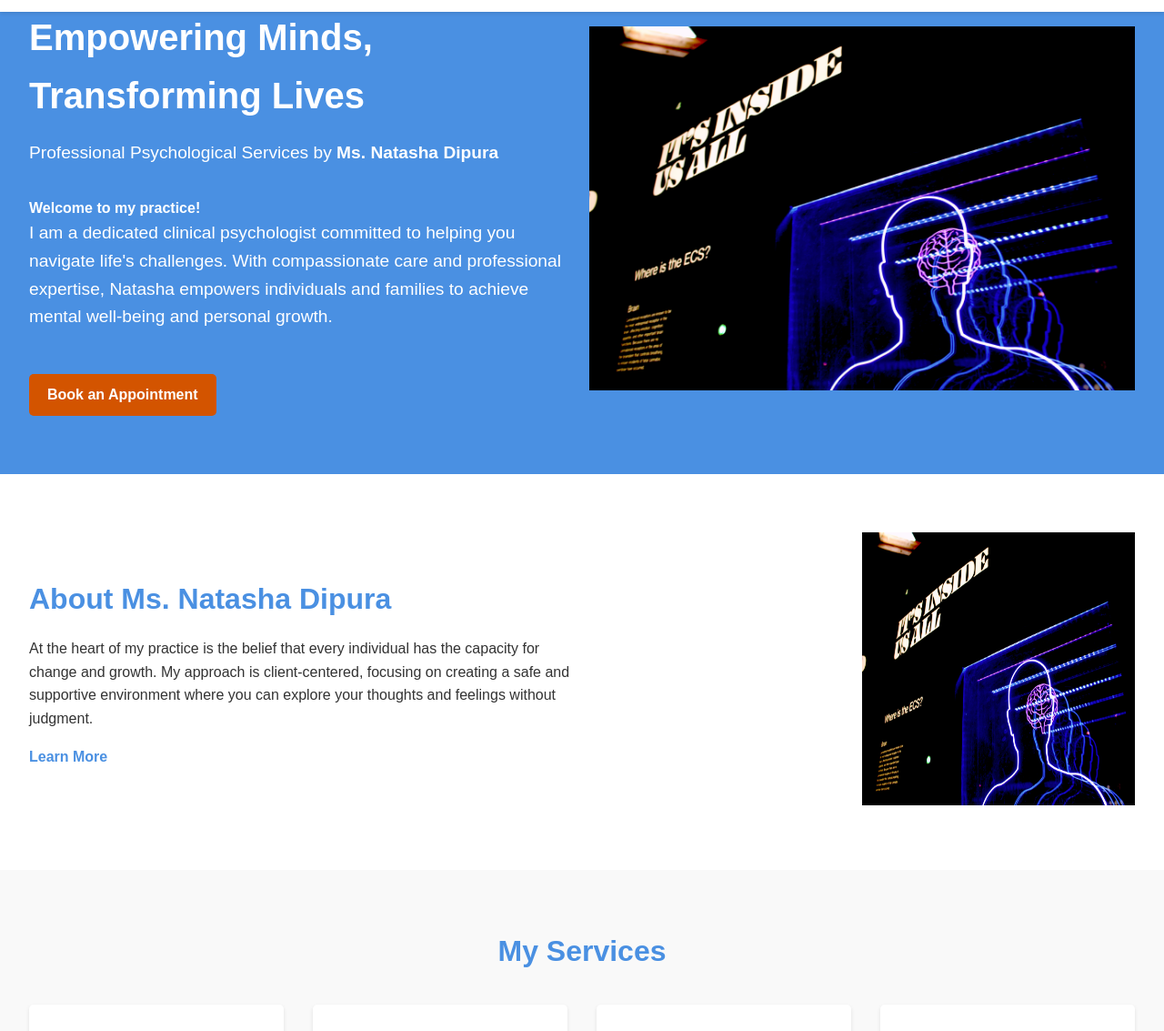
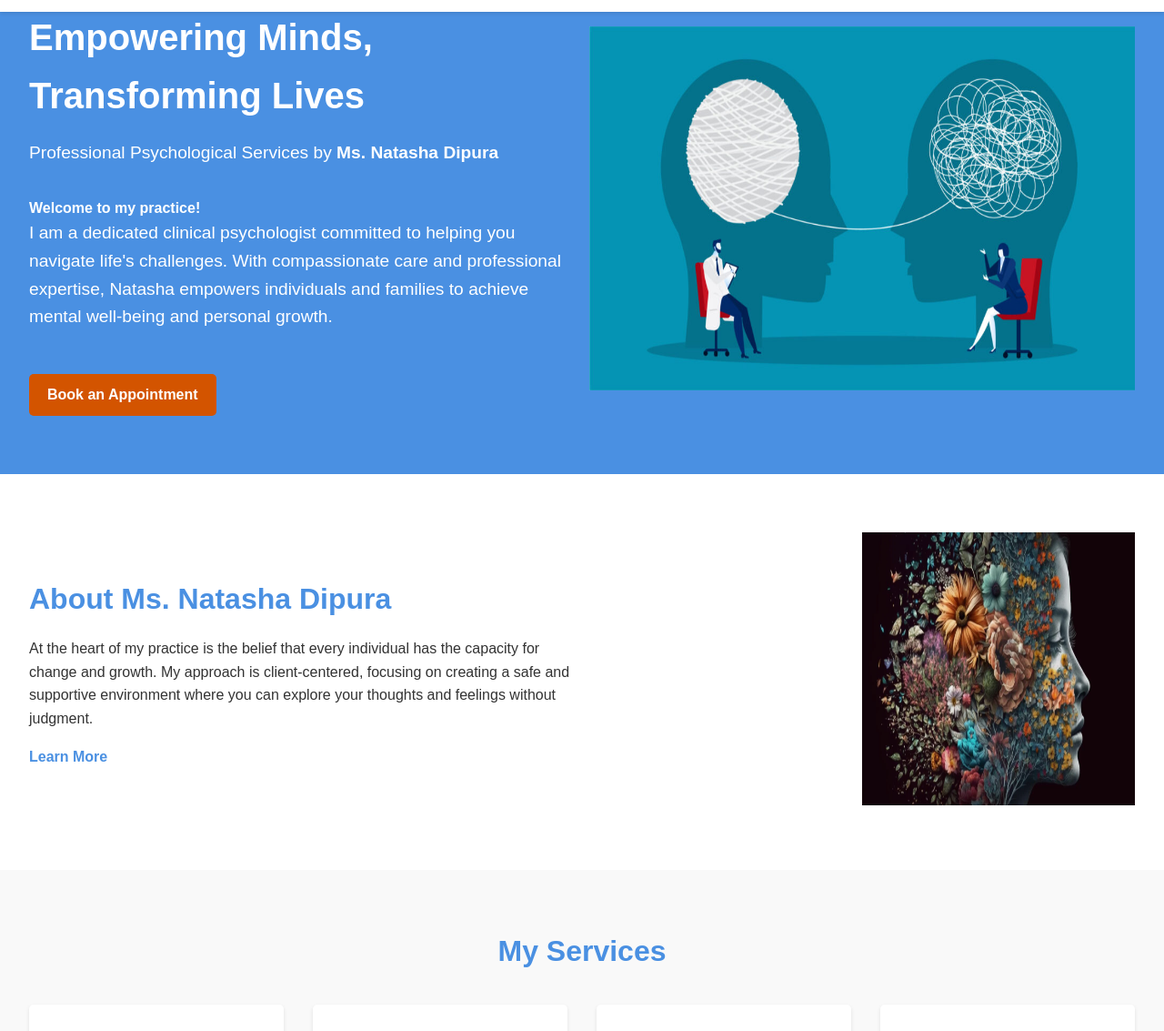
Before and after one commit to BitsbyTech/DIPURA-PSYCHOLOGY, a plain HTML site: page index.html in a window 1280 px wide. Shown: the part 87-1220 px from the top of the page at 91% size. Drawn offline with Linux system fonts and the light colour scheme.

Commit message:
Update index.html

```diff
--- a/index.html
+++ b/index.html
@@ -38,7 +38,7 @@
                 <a href="#contact" class="cta-button">Book an Appointment</a>
             </div>
             <div class="hero-image">
-                <img src="images/hero.png" alt="Natasha Dipura counseling a client" width="600" height="400">
+                <img src="images/landing.png" alt="Natasha Dipura counseling a client" width="600" height="400">
             </div>
         </section>
 
@@ -49,7 +49,7 @@
                 <a href="#about" class="learn-more">Learn More</a>
             </div>
             <div class="about-image">
-                <img src="images/hero.png" alt="Ms. Natasha Dipura" width="300" height="300">
+                <img src="images/bg.png" alt="Ms. Natasha Dipura" width="300" height="300">
             </div>
         </section>
 
```
